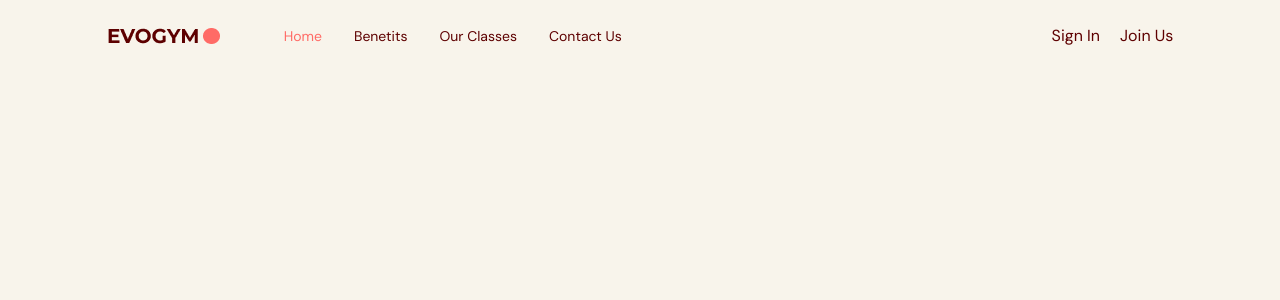
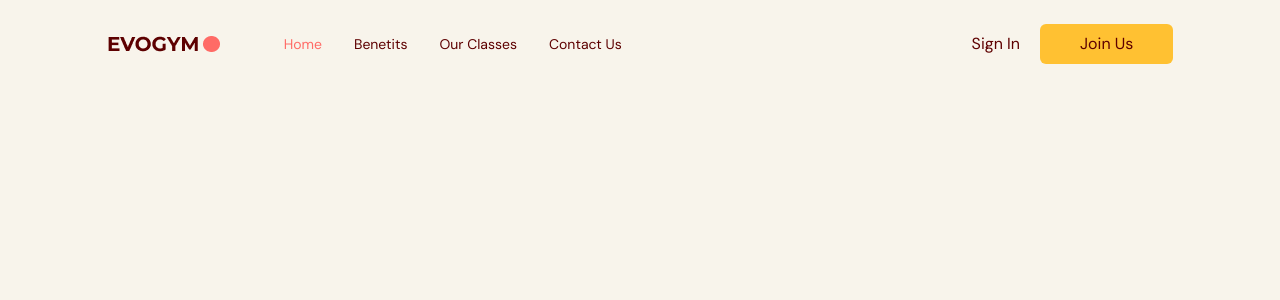
Before and after one commit to Ben-bo/fitness-react-ts, a React (Vite) app: page / in a window 1280 px wide. Shown: the top 300 px of the page. Built offline with nearby package versions, Linux system fonts and the light colour scheme.

Commit message:
update navbar

```diff
--- a/src/App.tsx
+++ b/src/App.tsx
@@ -1,5 +1,5 @@
 import { useState } from "react";
-import { SelectedPage } from "./components/enum/enumPage";
+import { SelectedPage } from "./components/shared/enumPage";
 import NavbarComponent from "./components/NavbarComponent";
 
 function App() {
--- a/src/components/NavbarComponent/Link.tsx
+++ b/src/components/NavbarComponent/Link.tsx
@@ -1,6 +1,6 @@
 import React from "react";
 import AnchorLink from "react-anchor-link-smooth-scroll";
-import { SelectedPage } from "../enum/enumPage";
+import { SelectedPage } from "../shared/enumPage";
 
 type Props = {
   page: string;
--- a/src/components/NavbarComponent/index.tsx
+++ b/src/components/NavbarComponent/index.tsx
@@ -2,9 +2,11 @@ import React, { useState } from "react";
 
 import logo from "@/assets/Logo.png";
 import Link from "./Link";
-import { SelectedPage } from "../enum/enumPage";
+import { SelectedPage } from "../shared/enumPage";
 import useMediaQuery from "@/hooks/useMediaQuery";
 import { Bars3Icon, XMarkIcon } from "@heroicons/react/24/solid";
+import ActionButton from "../shared/actionButton";
+import SideBarComponent from "../SideBar";
 
 type Props = {
   selectedPage: SelectedPage;
@@ -54,7 +56,12 @@ export default function NavbarComponent({
                 {/* sign in side */}
                 <div className="flex-between-utils gap-5">
                   <p>Sign In</p>
-                  <button>Join Us</button>
+                  <ActionButton
+                    setSelectedPage={setSelectedPage}
+                    pageName={SelectedPage.ContactUs}
+                  >
+                    Join Us
+                  </ActionButton>
                 </div>
               </div>
             ) : (
@@ -62,11 +69,12 @@ export default function NavbarComponent({
                 className="rounded-full bg-secondary-500 p-2"
                 onClick={() => setIsMenuToggled(!isMenuToggled)}
               >
+                {/* Bar3Icon */}
                 <svg
                   xmlns="http://www.w3.org/2000/svg"
                   viewBox="0 0 24 24"
                   fill="currentColor"
-                  className="w-4 h-4"
+                  className="w-4 h-4 text-white"
                 >
                   <path
                     fillRule="evenodd"
@@ -79,6 +87,13 @@ export default function NavbarComponent({
           </div>
         </div>
       </div>
+
+      {!isAboveMediumScreens && isMenuToggled && (
+        <SideBarComponent
+          isMenuToggled={isMenuToggled}
+          setIsMenuToggled={setIsMenuToggled}
+        />
+      )}
     </nav>
   );
 }
--- a/src/components/enum/enumPage.ts
+++ /dev/null
@@ -1,6 +0,0 @@
-export enum SelectedPage {
-  Home = "home",
-  Benefits = "benefits",
-  OurClasses = "ourclasses",
-  ContactUs = "contactus",
-}
```
Also changed, not shown: src/assets/dumble-icon.png (added).
